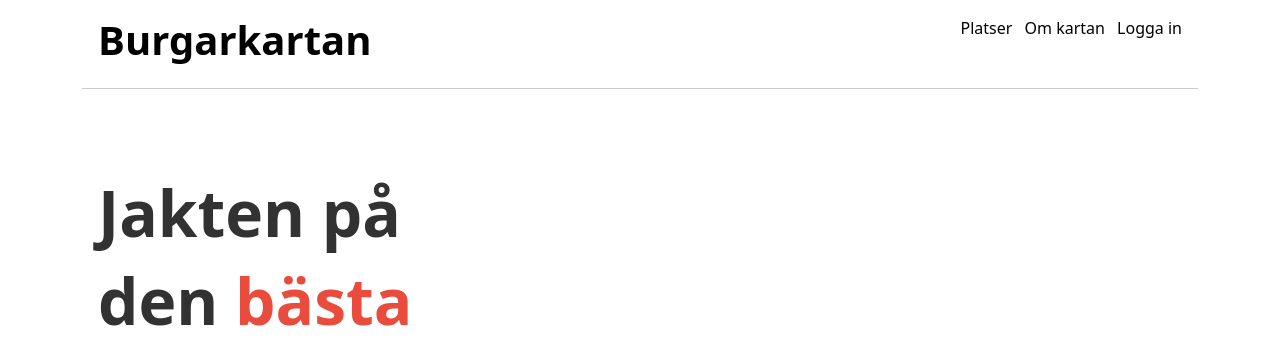
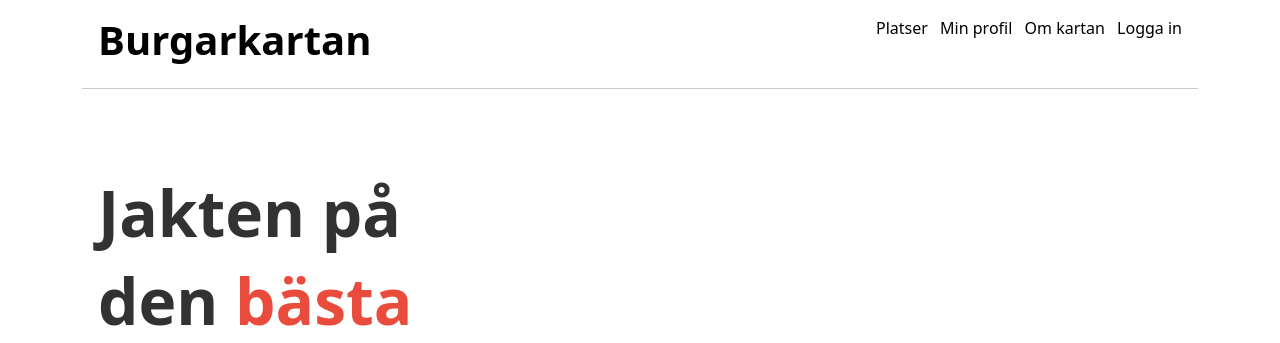
Before and after one commit to dubs3c/burgarkartan, a Django app: page / in a window 1280 px wide. Shown: the top 343 px of the page. Run offline with Django 4.2, Linux system fonts and the light colour scheme.

Commit message:
add min profil nav link

```diff
--- a/templates/base.html
+++ b/templates/base.html
@@ -26,6 +26,7 @@
                         </li>
                     {% endif %}
                     <li class="list-inline-item"><a href="{% url 'places' %}">Platser</a></li>
+                    <li class="list-inline-item"><a href="#">Min profil</a></li>
                     <li class="list-inline-item"><a href="{% url 'about' %}">Om kartan</a></li>
                     {% if not request.user.is_authenticated %}
                         <li class="list-inline-item"><a href="{% url 'loggain' %}">Logga in</a></li>
```
